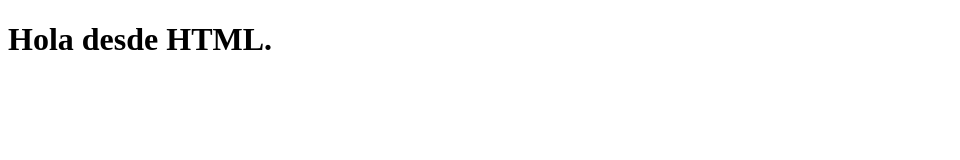
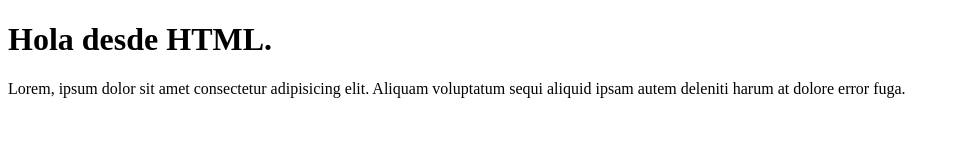
Before and after one commit to Claus-Web/youtube-git-ejemplo, a plain HTML site: page index.html in a window 1280 px wide. Shown: the whole page, without its empty margins (0-960 px from the left). Drawn offline with Linux system fonts and the light colour scheme.

Commit message:
Agregamos un parrafo

```diff
--- a/index.html
+++ b/index.html
@@ -7,5 +7,6 @@
 </head>
 <body>
     <h1>Hola desde HTML.</h1>
+    <p>Lorem, ipsum dolor sit amet consectetur adipisicing elit. Aliquam voluptatum sequi aliquid ipsam autem deleniti harum at dolore error fuga.</p>
 </body>
 </html>
```
